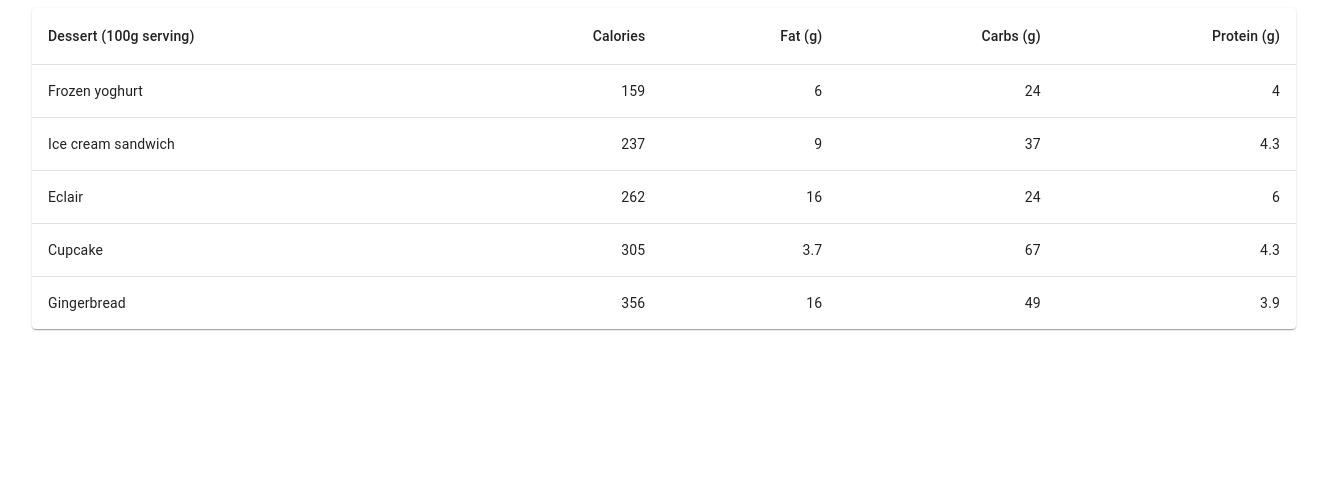
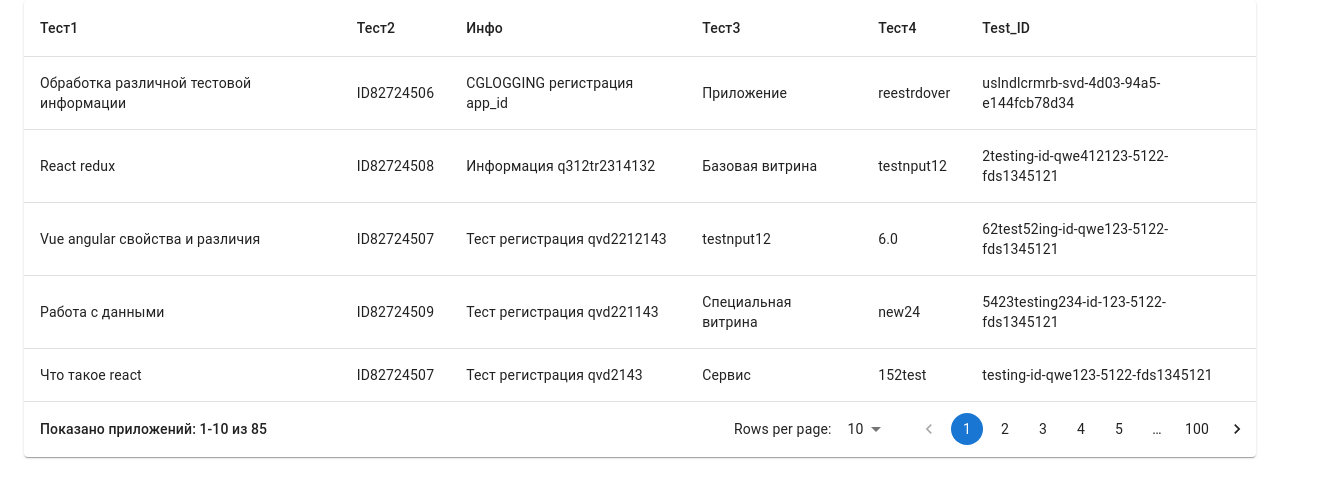
Before and after one commit to FrontendDevoloperr/table-mui, a React (Create React App) app: page / in a window 1280 px wide. Shown: the top 498 px of the page, 1320 px wide, since content can reach past the window. Built offline with nearby package versions, Linux system fonts and the light colour scheme; the HTML template or start-up script is replaced by a standard one.

Commit message:
update App.tsx, src/components/table/index.js and src/index.tsx update 4 files and delete 10 files

```diff
--- a/src/components/table/index.js
+++ b/src/components/table/index.js
@@ -1,3 +1,4 @@
+import React from "react";
 import Table from "@mui/material/Table";
 import TableBody from "@mui/material/TableBody";
 import TableCell from "@mui/material/TableCell";
@@ -6,50 +7,108 @@ import TableHead from "@mui/material/TableHead";
 import TableRow from "@mui/material/TableRow";
 import Paper from "@mui/material/Paper";
 import Box from "@mui/material/Box";
+import { TablePagination, Pagination, Typography } from "@mui/material";
 
-function createData(name, calories, fat, carbs, protein) {
-  return { name, calories, fat, carbs, protein };
+function createData(test1, test2, info, test3, test4, testID) {
+  return { test1, test2, info, test3, test4, testID };
 }
 
 const rows = [
-  createData("Frozen yoghurt", 159, 6.0, 24, 4.0),
-  createData("Ice cream sandwich", 237, 9.0, 37, 4.3),
-  createData("Eclair", 262, 16.0, 24, 6.0),
-  createData("Cupcake", 305, 3.7, 67, 4.3),
-  createData("Gingerbread", 356, 16.0, 49, 3.9),
+  createData(
+    "Обработка различной тестовой информации",
+    "ID82724506",
+    "CGLOGGING регистрация app_id",
+    "Приложение",
+    "reestrdover",
+    "uslndlcrmrb-svd-4d03-94a5-e144fcb78d34"
+  ),
+  createData("React redux", 'ID82724508', 'Информация q312tr2314132', 'Базовая витрина', 'testnput12',"2testing-id-qwe412123-5122-fds1345121"),
+  createData("Vue angular свойства и различия", 'ID82724507','Тест регистрация qvd2212143', 'testnput12', '6.0', '62test52ing-id-qwe123-5122-fds1345121'),
+  createData("Работа с данными", 'ID82724509', 'Тест регистрация qvd221143', 'Специальная витрина', 'new24',"5423testing234-id-123-5122-fds1345121"),
+  createData("Что такое react", 'ID82724507', 'Тест регистрация qvd2143', 'Сервис', '152test', "testing-id-qwe123-5122-fds1345121"),
 ];
 
 export default function BasicTable() {
+  const [page, setPage] = React.useState(2);
+  const [rowsPerPage, setRowsPerPage] = React.useState(10);
+
+  const handleChangePage = (event, newPage) => {
+    setPage(newPage);
+  };
+
+  const handleChangeRowsPerPage = (event) => {
+    setRowsPerPage(parseInt(event.target.value, 10));
+    setPage(0);
+  };
   return (
-    <Box style={{ width: "100%", margin: "0 auto", padding: "0px 24px" }}>
+    <Box sx={{ width: "100%", margin: "0 auto", padding: "0px 24px" }}>
       <TableContainer component={Paper}>
         <Table sx={{ minWidth: 420 }} aria-label="simple table">
           <TableHead>
-            <TableRow>
-              <TableCell>Dessert (100g serving)</TableCell>
-              <TableCell align="right">Calories</TableCell>
-              <TableCell align="right">Fat&nbsp;(g)</TableCell>
-              <TableCell align="right">Carbs&nbsp;(g)</TableCell>
-              <TableCell align="right">Protein&nbsp;(g)</TableCell>
+            <TableRow sx={{ maxWidth: 420 }}>
+              <TableCell>Тест1</TableCell>
+              <TableCell align="left">Тест2</TableCell>
+              <TableCell align="left">Инфо</TableCell>
+              <TableCell align="left">Тест3</TableCell>
+              <TableCell align="left">Тест4</TableCell>
+              <TableCell align="left">Test_ID</TableCell>
             </TableRow>
           </TableHead>
           <TableBody>
             {rows.map((row) => (
               <TableRow
-                key={row.name}
+                key={row.test1}
                 sx={{ "&:last-child td, &:last-child th": { border: 0 } }}
               >
                 <TableCell component="th" scope="row">
-                  {row.name}
+                  {row.test1}
                 </TableCell>
-                <TableCell align="right">{row.calories}</TableCell>
-                <TableCell align="right">{row.fat}</TableCell>
-                <TableCell align="right">{row.carbs}</TableCell>
-                <TableCell align="right">{row.protein}</TableCell>
+                <TableCell align="left">{row.test2}</TableCell>
+                <TableCell align="left">{row.info}</TableCell>
+                <TableCell align="left">{row.test3}</TableCell>
+                <TableCell align="left">{row.test4}</TableCell>
+                <TableCell align="left">{row.testID}</TableCell>
               </TableRow>
             ))}
           </TableBody>
         </Table>
+        <Box
+          sx={{
+            justifyContent: "space-between",
+            borderRadius: "0px 0px 4px 4px",
+            borderTop: "1px solid #E0E0E0",
+            alignItems: "center",
+            display: "flex",
+          }}
+        >
+          <Typography
+            align="left"
+            variant="h6"
+            component="h6"
+            sx={{ fontSize: "0.875rem", padding: "16px" }}
+          >
+            Показано приложений: 1-10 из 85
+          </Typography>
+          <Box
+            sx={{
+              justifyContent: "space-between",
+              borderRadius: "0px 0px 4px 4px",
+              alignItems: "center",
+              display: "flex",
+            }}
+          >
+            <TablePagination
+              sx={{ width: "200px", overflow: "hidden" }}
+              component={"div"}
+              count={100}
+              page={page}
+              onPageChange={handleChangePage}
+              rowsPerPage={rowsPerPage}
+              onRowsPerPageChange={handleChangeRowsPerPage}
+            />
+            <Pagination count={100} color="primary" />
+          </Box>
+        </Box>
       </TableContainer>
     </Box>
   );
--- /dev/null
+++ b/src/globalStyles.jsx
@@ -0,0 +1,10 @@
+import GlobalStyles from "@mui/material/GlobalStyles";
+
+export const GlobalStylesComponent = () => (
+  <GlobalStyles
+    styles={{
+      "*": { margin: "0", padding: "0", boxSizing: "border-box" },
+      body: { maxWidth: "1920px", margin: "0 auto" },
+    }}
+  />
+);
--- a/src/index.tsx
+++ b/src/index.tsx
@@ -1,12 +1,14 @@
 import React from "react";
 import ReactDOM from "react-dom/client";
 import App from "./App";
+import { GlobalStylesComponent } from "./globalStyles";
 
 const root = ReactDOM.createRoot(
   document.getElementById("root") as HTMLElement
 );
 root.render(
   <React.StrictMode>
+    <GlobalStylesComponent />
     <App />
   </React.StrictMode>
 );
```
